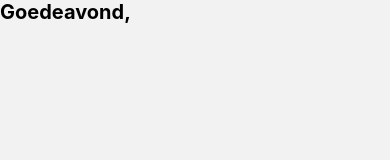
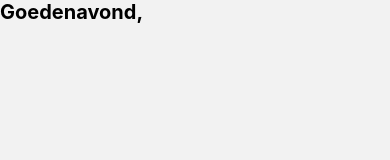
Before and after one commit to ThijsKraaijenbos/prg07-eindopdracht, a React Native app: screen /Home in a window 390 px wide. Shown: the top 160 px of the page. Built offline with nearby package versions, Linux system fonts and the light colour scheme.

Commit message:
Small changes

```diff
--- a/screens/Home.js
+++ b/screens/Home.js
@@ -7,33 +7,46 @@ import {useFocusEffect} from "@react-navigation/native";
 
 export default function Home({ route }) {
 
+    const [timeValue, setTimeValue] = useState("")
+    const [nameValue, setNameValue] = useState("")
+
     useFocusEffect(
         useCallback(() => {
+            async function fetchData() {
+                try {
+                    const name = await AsyncStorage.getItem('username');
+                    if (name !== null) {
+                        setNameValue(JSON.parse(name))
+                    }
+                } catch (e) {
+                    console.log(e)
+                }
+            }
 
+            fetchData()
+            getTime()
         }, [])
     )
 
     //return appropriate message depending on time of day
     function getTime() {
         let hours = new Date().getHours();
-        let res = ""
         if (hours < 6) {
-            res = "nacht"
+            setTimeValue("nacht")
         } else if (hours < 12) {
-            res = "morgen"
+            setTimeValue("morgen")
         } else if (hours < 18) {
-            res = "middag"
+            setTimeValue("middag")
         } else if (hours < 24) {
-            res = "avond"
+            setTimeValue("navond")
         }
-        return res
     }
 
 
     return (
         <SafeAreaProvider style={{height: 100, flexDirection: 'row'}}>
             <SafeAreaView>
-                <H1>Goede{getTime()},</H1>
+                <H1>Goede{timeValue}, {nameValue}</H1>
             </SafeAreaView>
         </SafeAreaProvider>
     );
--- a/screens/Settings.js
+++ b/screens/Settings.js
@@ -16,14 +16,15 @@ export default function Settings({ route }) {
             async function fetchData() {
                 try {
                     const name = await AsyncStorage.getItem('username');
-                    setNameValue("user")
                     if (name !== null) {
-                        setNameValue(name)
+                        setNameValue(JSON.parse(name))
                     }
                 } catch (e) {
                     console.log(e)
                 }
             }
+
+            fetchData()
         }, [])
     )
 
```
